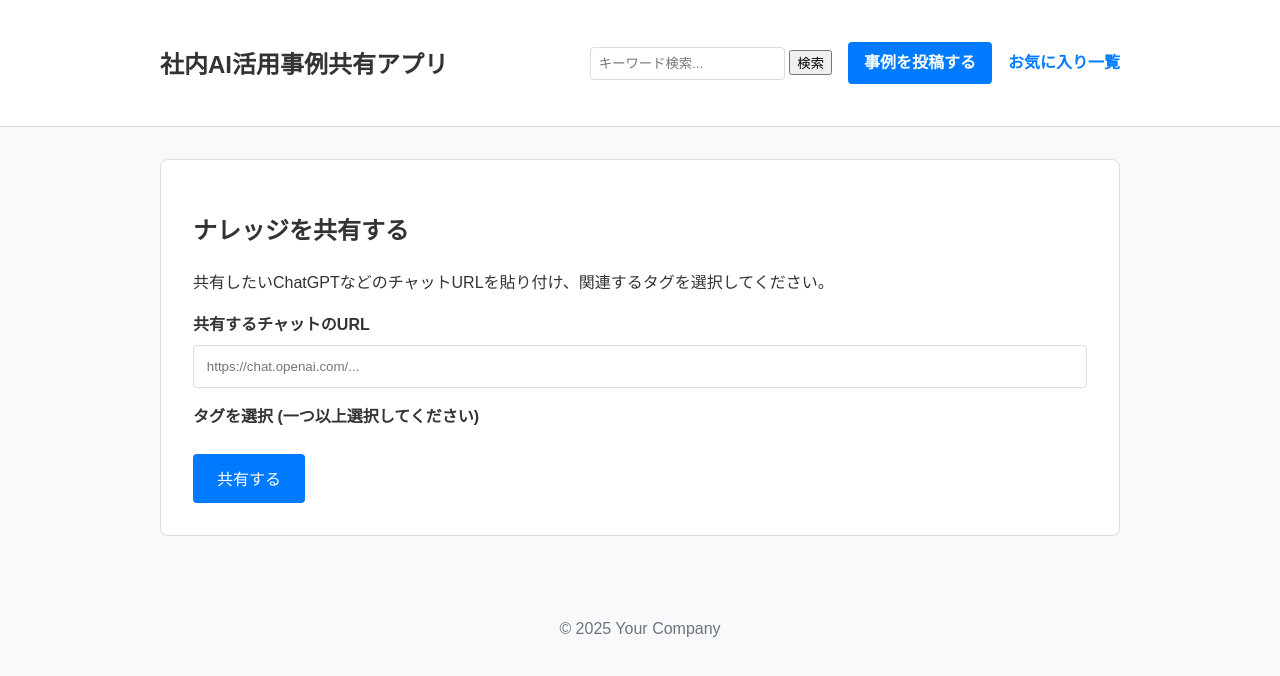
After one commit to hmmf022/aishare-app, a Flask app: page /new in a window 1280 px wide. The commit adds this page. Shown: the top 676 px of the page. Run offline with Flask 3, Linux system fonts and the light colour scheme; data that the repository does not hold is empty.

Commit message:
feat: 投稿ページと一覧ページを分離

```diff
--- a/app.py
+++ b/app.py
@@ -5,30 +5,26 @@ from bs4 import BeautifulSoup
 from flask import Flask, render_template, request, redirect, url_for, jsonify, make_response, g
 
 app = Flask(__name__)
-
-# データベースパス
 DATABASE = 'data/aishare.db'
 
-# データベース接続
+# --- データベース接続 (変更なし) ---
 def get_db():
     db = getattr(g, '_database', None)
     if db is None:
         db = g._database = sqlite3.connect(DATABASE)
-        db.row_factory = sqlite3.Row # カラム名でアクセスできるようにする
+        db.row_factory = sqlite3.Row
     return db
 
-# リクエスト終了時にデータベース接続を閉じる
 @app.teardown_appcontext
 def close_connection(exception):
     db = getattr(g, '_database', None)
     if db is not None:
         db.close()
 
-# 匿名ユーザーIDをCookieで管理
+# --- ユーザーID管理 (変更なし) ---
 @app.before_request
 def manage_user_uuid():
     if 'user_uuid' not in request.cookies:
-        # このレスポンスでCookieを設定するため、gに保存しておく
         g.user_uuid_to_set = str(uuid.uuid4())
     else:
         g.user_uuid_to_set = None
@@ -36,56 +32,22 @@ def manage_user_uuid():
 @app.after_request
 def set_user_uuid_cookie(response):
     if hasattr(g, 'user_uuid_to_set') and g.user_uuid_to_set:
-        response.set_cookie('user_uuid', g.user_uuid_to_set, max_age=365*24*60*60) # 1年間有効
+        response.set_cookie('user_uuid', g.user_uuid_to_set, max_age=365*24*60*60)
     return response
 
 def get_user_uuid():
     return request.cookies.get('user_uuid', g.user_uuid_to_set)
 
-# F-01: 事例投稿機能 / F-02: 一覧表示機能 / F-03: 検索機能
-@app.route('/', methods=['GET', 'POST'])
+# --- ★【変更】ここからルート定義 ---
+
+# ★ 1. トップページ (一覧表示専用)
+@app.route('/')
 def index():
     db = get_db()
     cursor = db.cursor()
     user_uuid = get_user_uuid()
-
-    # (F-01) 投稿処理
-    if request.method == 'POST':
-        url = request.form.get('url')
-        tag_ids = request.form.getlist('tags')
-        if url and tag_ids:
-            try:
-                # P-01: タイムアウト設定
-                headers = {'User-Agent': 'Mozilla/5.0'}
-                res = requests.get(url, timeout=5, headers=headers)
-                res.raise_for_status()
-                # S-01: タイトル取得
-                soup = BeautifulSoup(res.content, 'html.parser')
-                title = soup.title.string.strip() if soup.title else "タイトルなし"
-
-                # DBに保存
-                cursor.execute("INSERT OR IGNORE INTO posts (url, title) VALUES (?, ?)", (url, title))
-                # 既に存在する場合はIDを取得、新規の場合はlastrowidを取得
-                if cursor.rowcount > 0:
-                    post_id = cursor.lastrowid
-                else:
-                    post_id = cursor.execute("SELECT id FROM posts WHERE url = ?", (url,)).fetchone()['id']
-
-                for tag_id in tag_ids:
-                    cursor.execute("INSERT OR IGNORE INTO post_tags (post_id, tag_id) VALUES (?, ?)", (post_id, int(tag_id)))
-                db.commit()
-
-            except requests.exceptions.RequestException as e:
-                print(f"Error fetching URL: {e}") # 本来はエラーページなどを表示
-            except sqlite3.Error as e:
-                print(f"Database error: {e}")
-
-            return redirect(url_for('index'))
-
-    # (F-02 & F-03) 一覧表示 & 検索 (★修正箇所)
     search_keyword = request.args.get('q', '')
 
-    # WITH句を使って、先にタグを集約したテーブルを作成してから検索する
     query = """
         WITH PostWithTags AS (
             SELECT
@@ -103,20 +65,58 @@ def index():
             (SELECT COUNT(*) FROM favorites WHERE post_id = p.id AND user_uuid = ?) > 0 AS is_favorited,
             (SELECT COUNT(*) FROM likes WHERE post_id = p.id AND user_uuid = ?) > 0 AS is_liked
         FROM posts p
-        JOIN PostWithTags pwt ON p.id = pwt.id
-        WHERE p.title LIKE ? OR pwt.tags LIKE ?
+        LEFT JOIN PostWithTags pwt ON p.id = pwt.id
+        WHERE p.title LIKE ? OR (pwt.tags IS NOT NULL AND pwt.tags LIKE ?)
         ORDER BY p.created_at DESC
     """
 
     posts = cursor.execute(query, (user_uuid, user_uuid, f'%{search_keyword}%', f'%{search_keyword}%')).fetchall()
 
+    return render_template('index.html', posts=posts, search_keyword=search_keyword)
+
+# ★ 2. 事例投稿ページ (新規追加)
+@app.route('/new', methods=['GET', 'POST'])
+def new_post():
+    db = get_db()
+    cursor = db.cursor()
+
+    if request.method == 'POST':
+        url = request.form.get('url')
+        tag_ids = request.form.getlist('tags')
+        if url and tag_ids:
+            try:
+                headers = {'User-Agent': 'Mozilla/5.0'}
+                res = requests.get(url, timeout=5, headers=headers)
+                res.raise_for_status()
+                soup = BeautifulSoup(res.content, 'html.parser')
+                title = soup.title.string.strip() if soup.title else "タイトルなし"
+
+                cursor.execute("INSERT OR IGNORE INTO posts (url, title) VALUES (?, ?)", (url, title))
+                if cursor.rowcount > 0:
+                    post_id = cursor.lastrowid
+                else:
+                    post_id = cursor.execute("SELECT id FROM posts WHERE url = ?", (url,)).fetchone()['id']
+
+                for tag_id in tag_ids:
+                    cursor.execute("INSERT OR IGNORE INTO post_tags (post_id, tag_id) VALUES (?, ?)", (post_id, int(tag_id)))
+                db.commit()
+
+            except requests.exceptions.RequestException as e:
+                print(f"Error fetching URL: {e}")
+            except sqlite3.Error as e:
+                print(f"Database error: {e}")
+
+            # 投稿後はトップページ(一覧)にリダイレクト
+            return redirect(url_for('index'))
+
+    # GETリクエストの場合、フォームとタグ情報を渡してページを表示
     tags = cursor.execute("SELECT * FROM tags").fetchall()
+    return render_template('new.html', tags=tags)
 
-    return render_template('index.html', posts=posts, tags=tags, search_keyword=search_keyword)
-
-# F-04: いいね機能
+# --- いいね・お気に入り機能 (変更なし) ---
 @app.route('/like/<int:post_id>', methods=['POST'])
 def like(post_id):
+    # (この関数の内容は変更ありません)
     user_uuid = get_user_uuid()
     db = get_db()
     cursor = db.cursor()
@@ -124,17 +124,16 @@ def like(post_id):
         cursor.execute("INSERT INTO likes (post_id, user_uuid) VALUES (?, ?)", (post_id, user_uuid))
         db.commit()
         liked = True
-    except sqlite3.IntegrityError: # 重複いいねの場合
+    except sqlite3.IntegrityError:
         cursor.execute("DELETE FROM likes WHERE post_id = ? AND user_uuid = ?", (post_id, user_uuid))
         db.commit()
         liked = False
-
     likes_count = cursor.execute("SELECT COUNT(*) FROM likes WHERE post_id = ?", (post_id,)).fetchone()[0]
     return jsonify({'success': True, 'liked': liked, 'count': likes_count})
 
-# F-05: お気に入り機能
 @app.route('/favorite/<int:post_id>', methods=['POST'])
 def favorite(post_id):
+    # (この関数の内容は変更ありません)
     user_uuid = get_user_uuid()
     db = get_db()
     cursor = db.cursor()
@@ -142,15 +141,15 @@ def favorite(post_id):
         cursor.execute("INSERT INTO favorites (post_id, user_uuid) VALUES (?, ?)", (post_id, user_uuid))
         db.commit()
         favorited = True
-    except sqlite3.IntegrityError: # 重複お気に入りの場合
+    except sqlite3.IntegrityError:
         cursor.execute("DELETE FROM favorites WHERE post_id = ? AND user_uuid = ?", (post_id, user_uuid))
         db.commit()
         favorited = False
     return jsonify({'success': True, 'favorited': favorited})
 
-# F-06: お気に入り一覧機能
 @app.route('/favorites')
 def favorites():
+    # (この関数の内容は変更ありません)
     user_uuid = get_user_uuid()
     db = get_db()
     cursor = db.cursor()
@@ -158,7 +157,7 @@ def favorites():
         SELECT
             p.id, p.url, p.title, p.created_at,
             (SELECT COUNT(*) FROM likes WHERE post_id = p.id) AS likes_count,
-            1 AS is_favorited, -- お気に入り一覧なので常にtrue
+            1 AS is_favorited,
             (SELECT COUNT(*) FROM likes WHERE post_id = p.id AND user_uuid = ?) > 0 AS is_liked,
             GROUP_CONCAT(t.name) as tags
         FROM posts p
@@ -167,7 +166,7 @@ def favorites():
         JOIN favorites f ON p.id = f.post_id
         WHERE f.user_uuid = ?
         GROUP BY p.id
-        ORDER BY f.id DESC -- お気に入りに追加した順
+        ORDER BY f.id DESC
     """
     posts = cursor.execute(query, (user_uuid, user_uuid)).fetchall()
     return render_template('favorites.html', posts=posts)
--- a/static/css/style.css
+++ b/static/css/style.css
@@ -151,3 +151,19 @@ footer {
     margin-top: 2rem;
     color: #6c757d;
 }
+
+/* --- Header Navigation Button --- */
+.nav-button {
+    background-color: var(--primary-color);
+    color: white;
+    padding: 0.5rem 1rem;
+    text-decoration: none;
+    border-radius: 4px;
+    font-weight: bold;
+    transition: background-color 0.2s;
+    white-space: nowrap; /* ボタン内のテキストが改行しないように */
+}
+.nav-button:hover {
+    background-color: #0056b3;
+    color: white;
+}
--- a/templates/base.html
+++ b/templates/base.html
@@ -15,7 +15,10 @@
                     <input type="search" name="q" placeholder="キーワード検索..." value="{{ search_keyword or '' }}">
                     <button type="submit">検索</button>
                 </form>
+                <!-- ★ここから変更 -->
+                <a href="{{ url_for('new_post') }}" class="nav-button">事例を投稿する</a>
                 <a href="{{ url_for('favorites') }}" class="nav-link">お気に入り一覧</a>
+                <!-- ★ここまで変更 -->
             </nav>
         </div>
     </header>
--- /dev/null
+++ b/templates/new.html
@@ -0,0 +1,27 @@
+{% extends 'base.html' %}
+
+{% block title %}事例を投稿する - {{ super() }}{% endblock %}
+
+{% block content %}
+<section class="submission-form">
+    <h2>ナレッジを共有する</h2>
+    <p>共有したいChatGPTなどのチャットURLを貼り付け、関連するタグを選択してください。</p>
+    <form action="{{ url_for('new_post') }}" method="post">
+        <div class="form-group">
+            <label for="url">共有するチャットのURL</label>
+            <input type="url" id="url" name="url" placeholder="https://chat.openai.com/..." required>
+        </div>
+        <div class="form-group">
+            <label>タグを選択 (一つ以上選択してください)</label>
+            <div class="tag-checkboxes">
+                {% for tag in tags %}
+                <label>
+                    <input type="checkbox" name="tags" value="{{ tag.id }}"> #{{ tag.name }}
+                </label>
+                {% endfor %}
+            </div>
+        </div>
+        <button type="submit" class="submit-btn">共有する</button>
+    </form>
+</section>
+{% endblock %}
```
Also changed, not shown: templates/index.html (+9 -28 lines).
